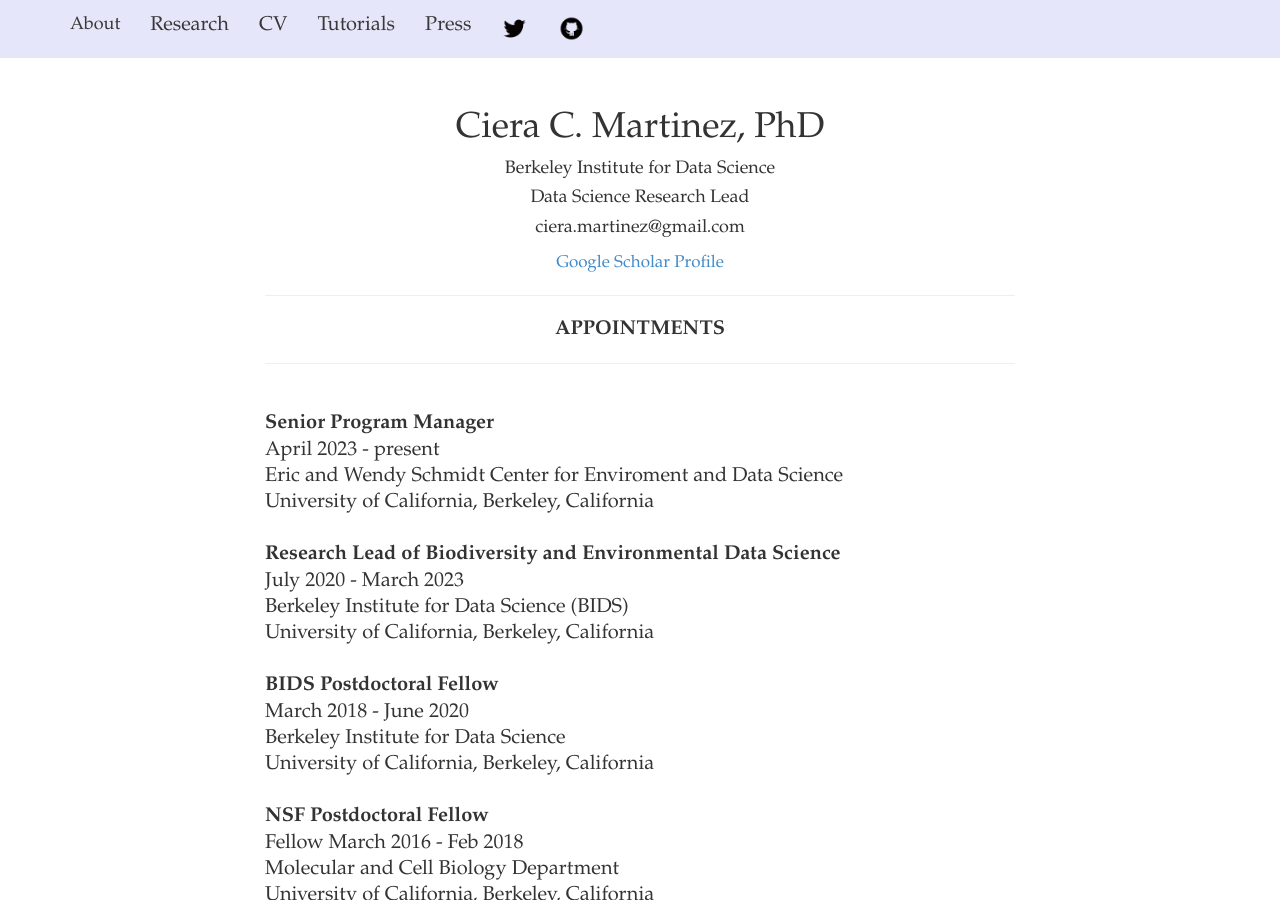
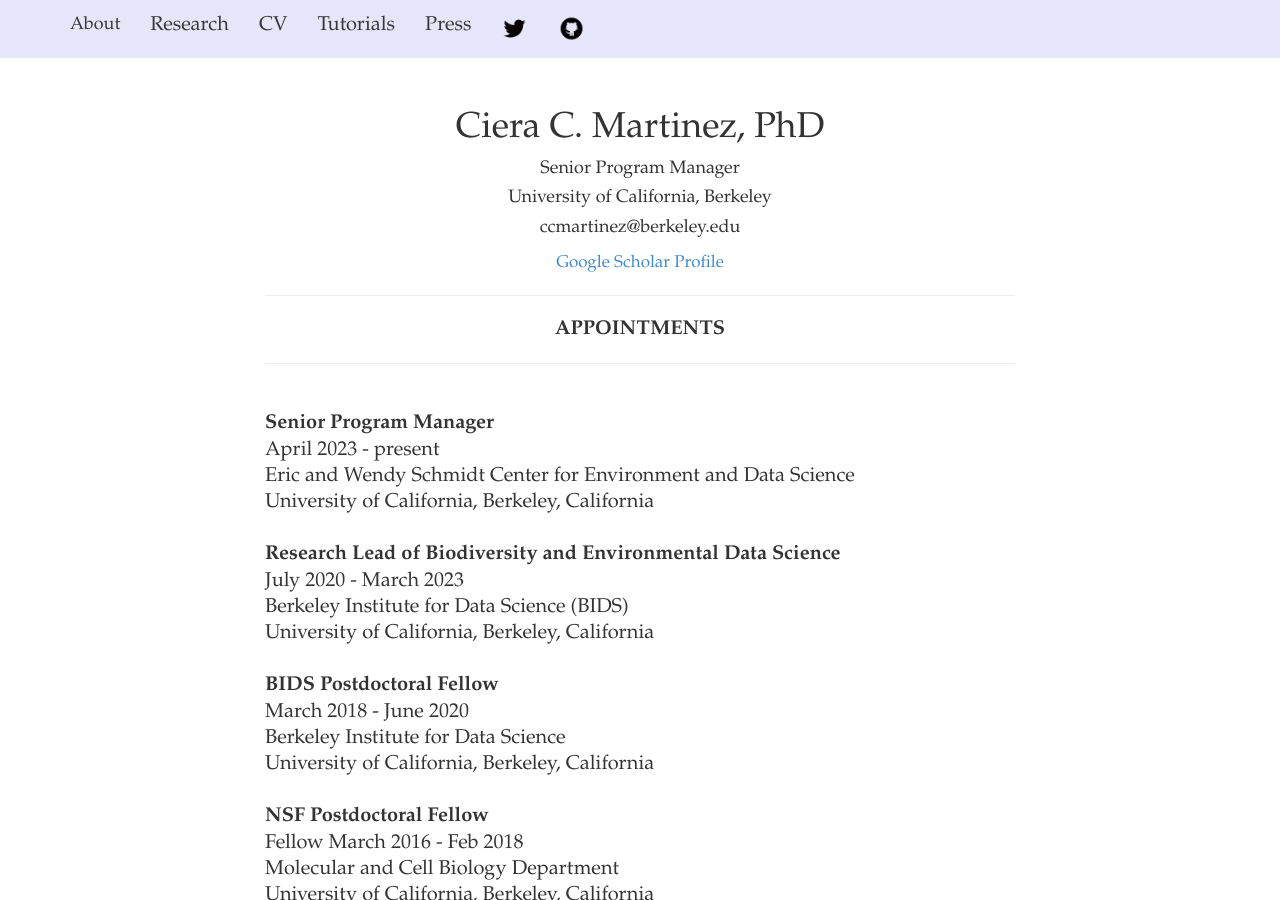
Before and after one commit to iamciera/creports, a Jekyll site: the page built from cv/index.html, in a window 1280 px wide and 900 px high. Built offline with Jekyll 4.4.1, drawn with Linux system fonts in a browser that asks for light colours; nearby versions of some CDN libraries.

Commit message:
updated CV

```diff
--- a/cv/index.html
+++ b/cv/index.html
@@ -12,9 +12,9 @@ layout: default
         <div class="col-md-8">
 
 				<center><H1>Ciera C. Martinez, PhD</H1></center>
-				<center><H4>Berkeley Institute for Data Science </H4></center>
-				<center><H4>Data Science Research Lead </H4></center>
-				<center><H4>ciera.martinez@gmail.com</H4></center>
+				<center><H4>Senior Program Manager </H4></center>
+				<center><H4>University of California, Berkeley</H4></center>
+				<center><H4>ccmartinez@berkeley.edu</H4></center>
 				<p><center><small><a href="https://scholar.google.com/citations?user=JGUnmZoAAAAJ&hl=en&oi=ao"> Google Scholar Profile</a></small></center></p>
 				<hr />
 				<center><strong>APPOINTMENTS</strong></center>
@@ -22,7 +22,7 @@ layout: default
 				<br />
 				<strong>Senior Program Manager</strong><br />
 				April 2023 - present<br />
-				Eric and Wendy Schmidt Center for Enviroment and Data Science<br />
+				Eric and Wendy Schmidt Center for Environment and Data Science<br />
 				University of California, Berkeley, California<br />
 
 				<br />
```
